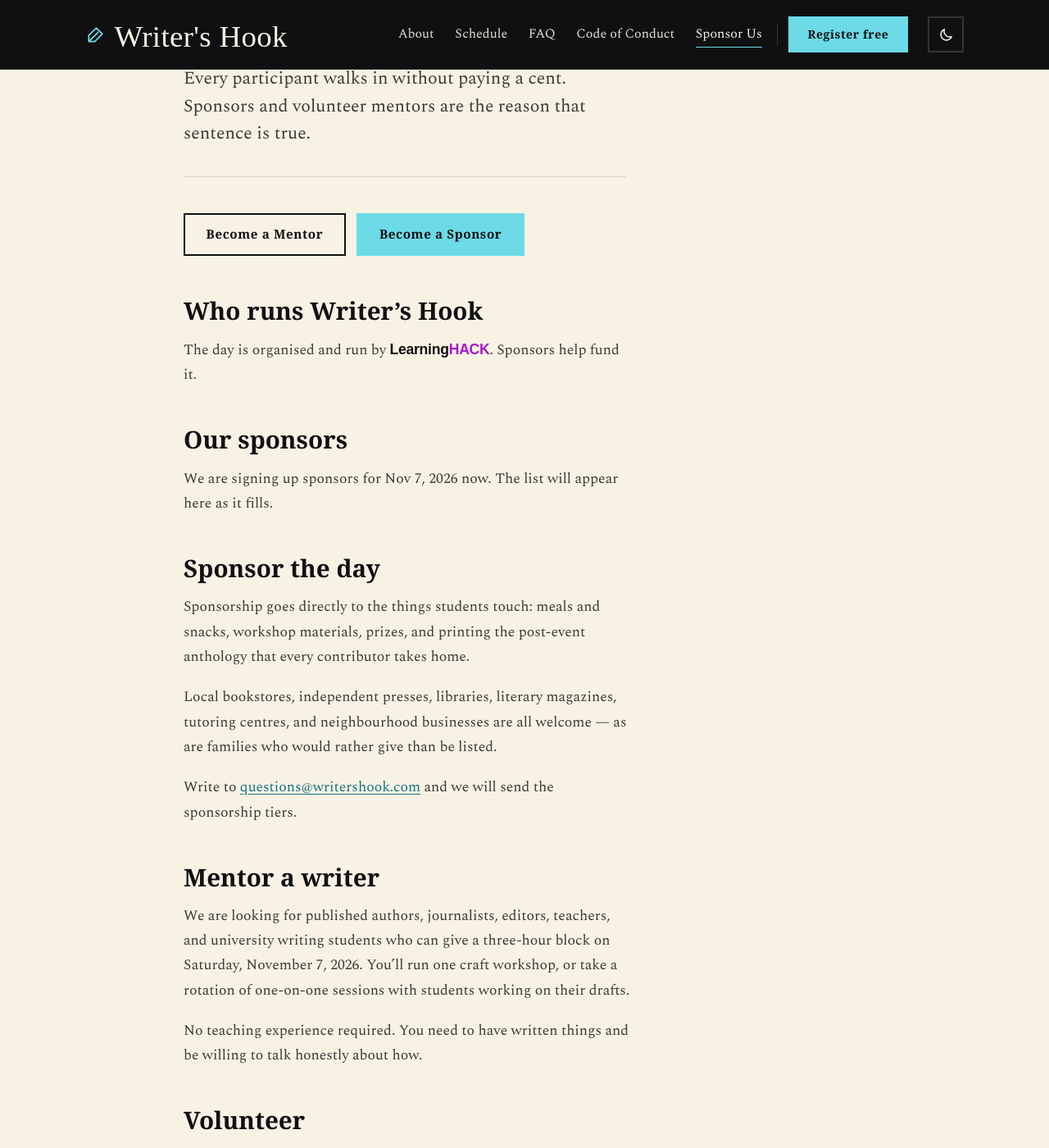
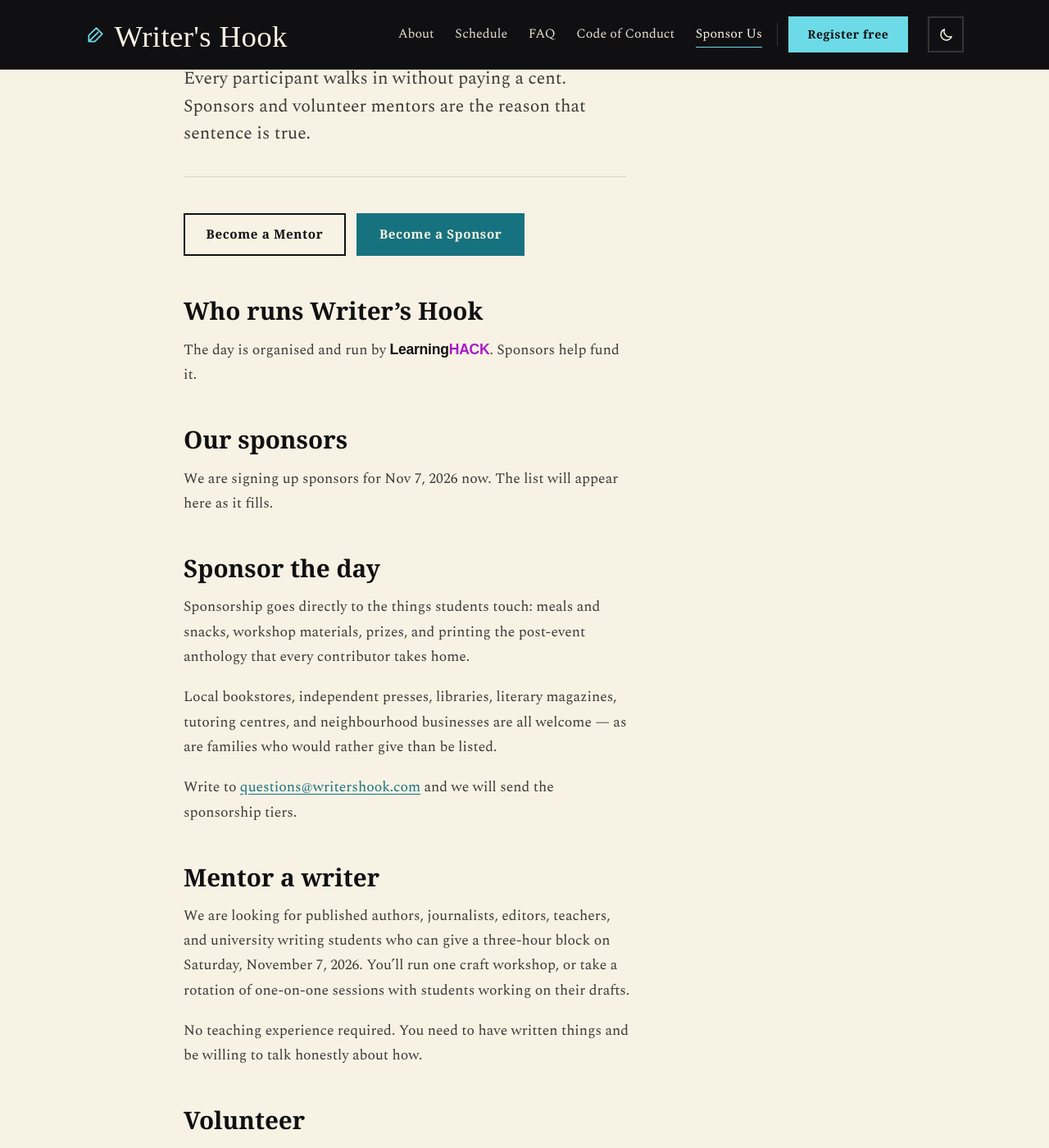
Before and after one commit to Writer-s-Hook/Website, a Jekyll site: the page built from support.md, in a window 1280 px wide and 1400 px high, scrolled down 239 px. Shown: the whole window at 82% size. Built offline with Jekyll 4.4.1, drawn with Linux system fonts in a browser that asks for light colours; some web fonts are replaced.

Commit message:
Give the sponsor button its own variant instead of changing .btn-primary
.btn-primary is restored exactly and is no longer involved: every button on a
band renders identical CSS to before.

.btn-on-paper is a separate variant for a filled button on the cream page,
filling with the darker teal rather than the raw accent. Only the sponsor
button on /support/ uses it.

Co-Authored-By: Claude Opus 5 <noreply@anthropic.com>

```diff
--- a/_sass/base/_base.scss
+++ b/_sass/base/_base.scss
@@ -111,6 +111,16 @@ a:hover { color: var(--accent-deep); }
   color: var(--ink);
   &:hover { background: var(--ink); color: var(--paper); }
 }
+// A filled button sitting on the page rather than on a band. .btn-primary fills
+// with the raw accent, which is right on the dark bands it normally sits on but
+// only about 1.4:1 against cream. This variant fills with the darker teal
+// instead. Deliberately separate from .btn-primary so band buttons are untouched.
+.btn-on-paper {
+  background: var(--accent-ink);
+  border-color: var(--accent-ink);
+  color: var(--paper);
+  &:hover { background: transparent; color: var(--accent-ink); border-color: var(--accent-ink); }
+}
 
 @media (prefers-reduced-motion: reduce) {
   * { transition: none !important; animation: none !important; }
--- a/support.md
+++ b/support.md
@@ -11,7 +11,7 @@ standfirst: >-
 
 <div class="page-actions">
   <a class="btn btn-ghost" href="mailto:{{ site.email }}?subject=Mentoring%20at%20Writer%27s%20Hook">Become a Mentor</a>
-  <a class="btn btn-primary" href="https://hcb.hackclub.com/donations/start/learning-hack" target="_blank" rel="noopener">Become a Sponsor</a>
+  <a class="btn btn-on-paper" href="https://hcb.hackclub.com/donations/start/learning-hack" target="_blank" rel="noopener">Become a Sponsor</a>
 </div>
 
 ## Who runs Writer's Hook
```
